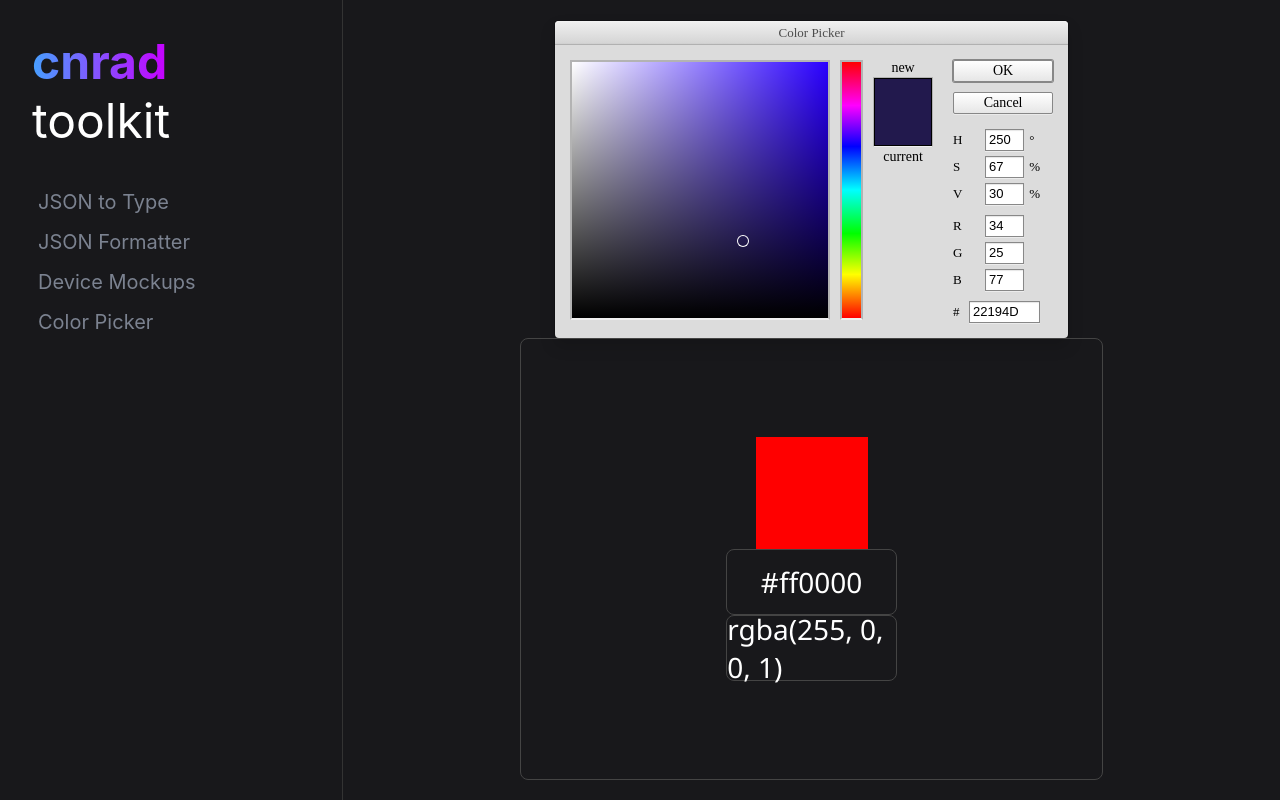
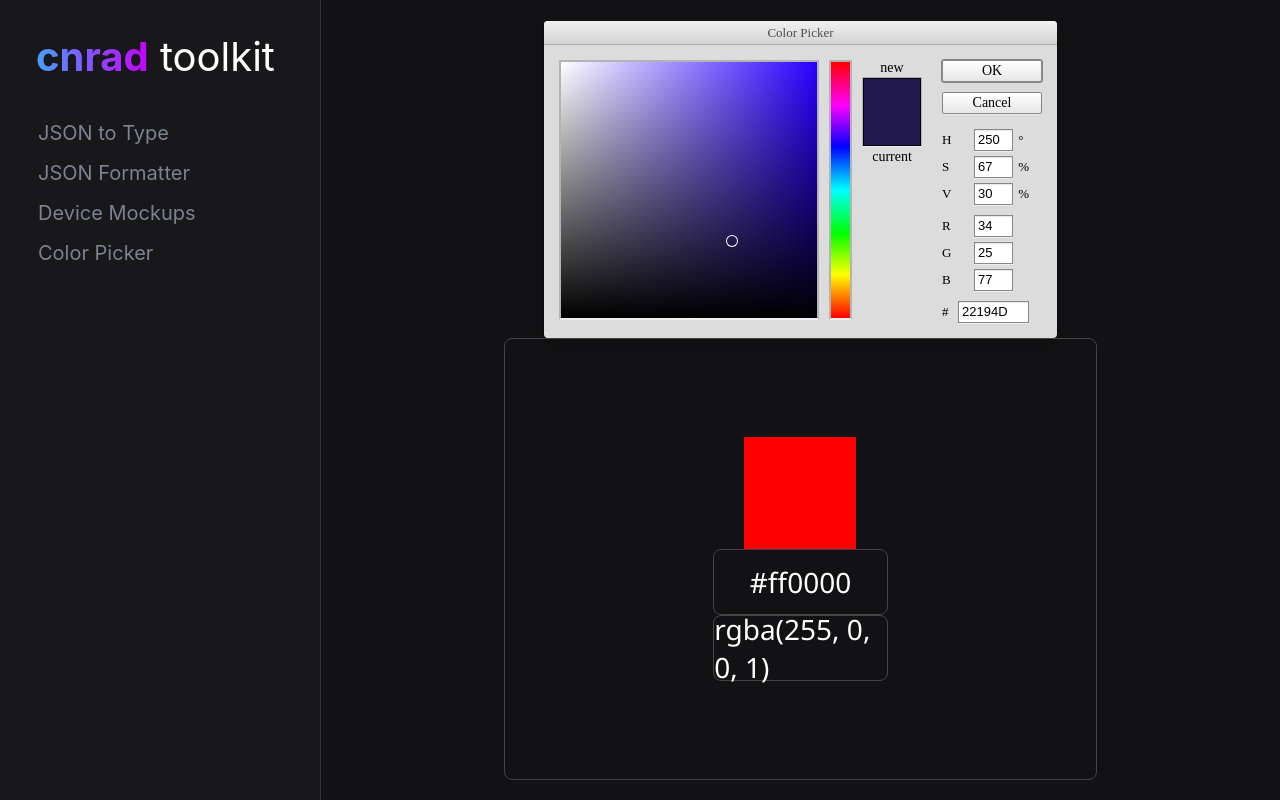
Before and after one commit to cnrad/tools, a Next.js app: page /color in a window 1280 px wide. Built offline with nearby package versions, Linux system fonts and the light colour scheme.

Commit message:
fixes + progress

```diff
--- a/pages/_app.tsx
+++ b/pages/_app.tsx
@@ -5,7 +5,7 @@ import { AnimatePresence, motion } from 'framer-motion';
 
 import Nav from '../src/components/Nav';
 
-function MyApp({ Component, pageProps, router }: AppProps) {
+export default function MyApp({ Component, pageProps, router }: AppProps) {
     return (
         <>
             <Head>
@@ -25,8 +25,6 @@ function MyApp({ Component, pageProps, router }: AppProps) {
     )
 }
 
-export default MyApp;
-
 const Entire = styled(motion.div)`
     position: fixed;
     width: 100%;
--- a/pages/color.tsx
+++ b/pages/color.tsx
@@ -1,15 +1,15 @@
 import styled from 'styled-components';
-// import { motion } from 'framer-motion';
+// import { motion } from 'framer-motion'; USE DRAG CONSTRAINTS FOR COLOR
 import PageWrapper from "../src/components/PageWrapper";
 import { PhotoshopPicker } from 'react-color';
 import { useState } from 'react';
 
-function colorPicker() {
+export default function colorPicker() {
 
     const [hexState, setHexState] = useState("#ff0000");
     const [rgbaState, setRgbaState] = useState("255, 0, 0, 1");
 
-    function handleChange(color: any, event: any) {
+    const handleChange = (color: any, event: any) => {
         setHexState(color.hex);
         setRgbaState(`${color.rgb.r}, ${color.rgb.g}, ${color.rgb.b}, ${color.rgb.a}`);
     }
@@ -70,5 +70,3 @@ const RGBA = styled.div`
     align-items: center;
     justify-content: center;
 `
-
-export default colorPicker;
--- a/pages/json-format.tsx
+++ b/pages/json-format.tsx
@@ -4,7 +4,7 @@ import styled from 'styled-components';
 import { useState } from "react";
 import PageWrapper from "../src/components/PageWrapper";
 
-function JsonFormat() {
+export default function JsonFormat() {
 
     const [inputValue, setInputValue] = useState("");
 
@@ -88,6 +88,5 @@ const Result = styled.pre`
     color: #cfe8ff;
     background: #000;
     overflow-y: scroll;
+    scrollbar-width: thin;
 `
-
-export default JsonFormat;
--- a/pages/json-ts.tsx
+++ b/pages/json-ts.tsx
@@ -5,7 +5,7 @@ import styled from 'styled-components';
 import { useCallback, useEffect, useState } from "react";
 import PageWrapper from "../src/components/PageWrapper";
 
-function JsonTs() {
+export default function JsonTs() {
 
     const [inputValue, setInputValue] = useState("");
     const [result, setResult] = useState("");
@@ -102,6 +102,7 @@ const Result = styled.pre`
     color: #cfe8ff;
     background: #000;
     overflow-y: scroll;
+    scrollbar-width: thin;
 `
 
 const Copy = styled(motion.button)`
@@ -113,5 +114,3 @@ const Copy = styled(motion.button)`
     border: none;
     border-radius: 0.5rem;
 `
-
-export default JsonTs;
--- a/pages/mockup.tsx
+++ b/pages/mockup.tsx
@@ -2,7 +2,7 @@
 // import { motion } from 'framer-motion';
 import PageWrapper from "../src/components/PageWrapper";
 
-function deviceMockups() {
+export default function deviceMockups() {
 
     return (
         <PageWrapper>
@@ -10,5 +10,3 @@ function deviceMockups() {
         </PageWrapper>
     );
 }
-
-export default deviceMockups;
--- a/src/components/Nav.tsx
+++ b/src/components/Nav.tsx
@@ -3,7 +3,7 @@ import { motion } from 'framer-motion';
 import Link from 'next/link';
 import toolsList from "../../src/toolsList";
 
-function Nav() {
+export default function Nav() {
 
     const hoverItem = {
         color: "#fff",
@@ -35,15 +35,13 @@ function Nav() {
     );
 }
 
-export default Nav;
-
 const Container = styled(motion.div)`
     position: relative;
     left: 0;
     top: 0;
     padding: 0 2rem;
-    width: 19rem;
-    min-width: 17rem;
+    width: 16rem;
+    min-width: 16rem;
     height: 100%;
 
     color: #fff;
@@ -52,9 +50,9 @@ const Container = styled(motion.div)`
 `
 
 const Header = styled(motion.div)`
-    font-size: 3rem;
+    font-size: 2.5rem;
     font-weight: 400;
-    margin: 2rem 0;
+    margin: 2rem 0 2rem 0.25rem;
     user-select: none;
 `
 
--- a/src/components/PageWrapper.tsx
+++ b/src/components/PageWrapper.tsx
@@ -24,9 +24,9 @@ const PageWrapper = (props: any) => {
 const Wrapper = styled(motion.div)`
     position: relative;
     inset: 0;
-    width: 80%;
+    width: calc(100% - 16rem);
     height: 100%;
-    background: #18181b;
+    background: #121214;
 
     display: flex;
     flex-direction: column;
```
Also changed, not shown: pages/index.tsx (+5 -8 lines).
